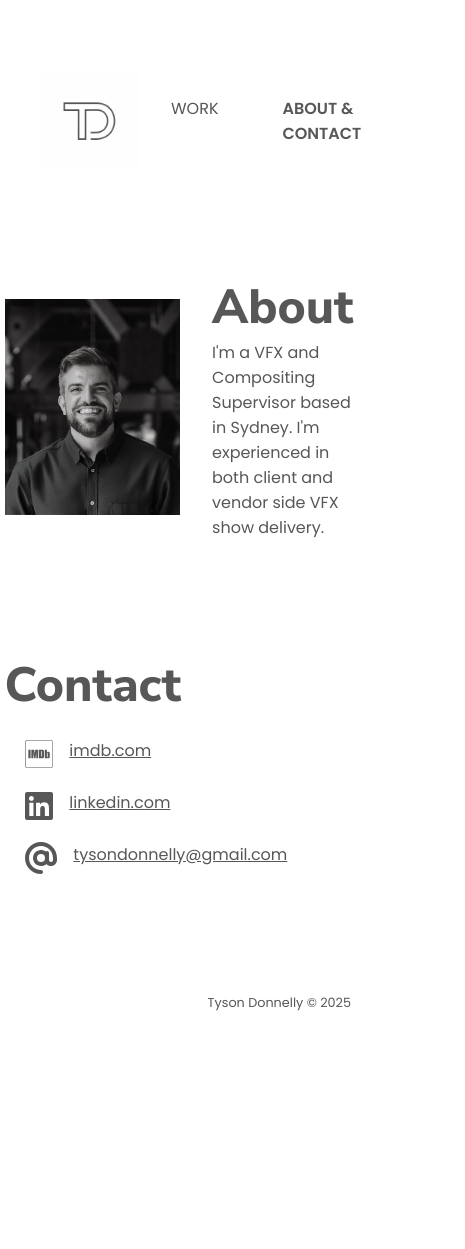
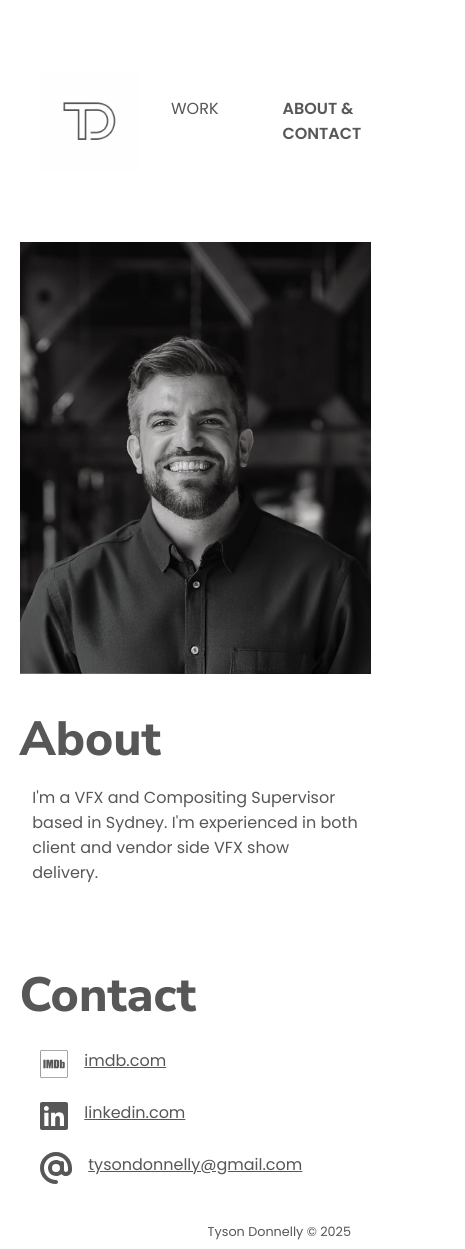
Before and after one commit to davedonnellydev/tysondonnelly_com, a Next.js app: page /about in a window 390 px wide. Shown: the whole page, 465 px wide, since content can reach past the window. Before the commit the page ends 1019 px from the top, so only its background shows below. Built offline with nearby package versions, Linux system fonts and the light colour scheme.

Commit message:
Added About page responsiveness

```diff
--- a/src/app/about/about.module.css
+++ b/src/app/about/about.module.css
@@ -1,6 +1,10 @@
-.about {
+.container {
+  width: 90vw;
+  margin: 0 auto;
+}
+
+.about .container {
   display: flex;
-  padding: 0 5rem;
   align-items: center;
 }
 
@@ -16,13 +20,15 @@
 }
 
 .headshot {
-  width: 45vw;
+  width: 650px;
   height: auto;
 }
 
 .contact {
-  align-self: start;
-  margin: 5rem;
+  display: flex;
+  flex-direction: column;
+  width: 100%;
+  margin-top: 2rem;
 }
 
 .contact ul {
@@ -43,3 +49,25 @@
   height: 2em;
   margin: 0 0.5rem;
 }
+
+@media screen and (min-width: 650px) and (max-width: 1220px) {
+  .headshot {
+    width: 400px;
+  }
+}
+
+@media screen and (max-width: 650px) {
+  .headshot {
+    width: 90vw;
+  }
+  .about .container {
+    flex-direction: column;
+  }
+  .aboutPara {
+    margin: 2rem 0;
+  }
+
+  .aboutPara p {
+    margin: 0.8rem;
+  }
+}
--- a/src/app/about/page.tsx
+++ b/src/app/about/page.tsx
@@ -14,6 +14,7 @@ export default function About() {
       <Header />
       <main className={mainstyles.main}>
         <section className={styles.about}>
+          <div className={styles.container}>
             <img
               src="./headshot_BW.jpg"
               className={styles.headshot}
@@ -27,13 +28,21 @@ export default function About() {
                 delivery.
               </p>
             </div>
+          </div>
         </section>
         <section className={styles.contact}>
+          <div className={styles.container}>
             <h2>Contact</h2>
             <ul>
               <li>
-              <FontAwesomeIcon icon={faImdb} className={styles.contactIcons} />
-              <Link href="http://www.imdb.com/name/nm4286541/" target="_blank">
+                <FontAwesomeIcon
+                  icon={faImdb}
+                  className={styles.contactIcons}
+                />
+                <Link
+                  href="http://www.imdb.com/name/nm4286541/"
+                  target="_blank"
+                >
                   imdb.com
                 </Link>
               </li>
@@ -56,6 +65,7 @@ export default function About() {
                 </Link>
               </li>
             </ul>
+          </div>
         </section>
       </main>
       <Footer />
```
Lines whose indentation alone changed are shown as unchanged.
